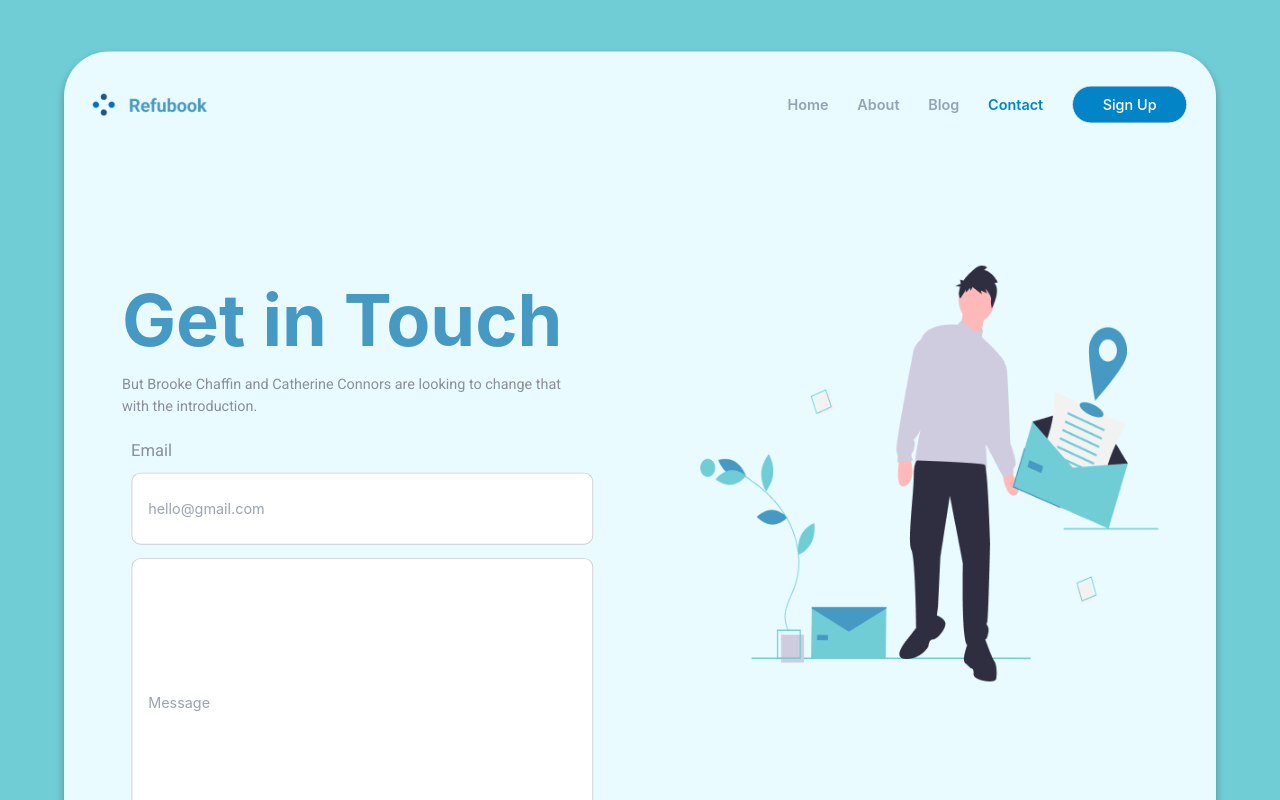
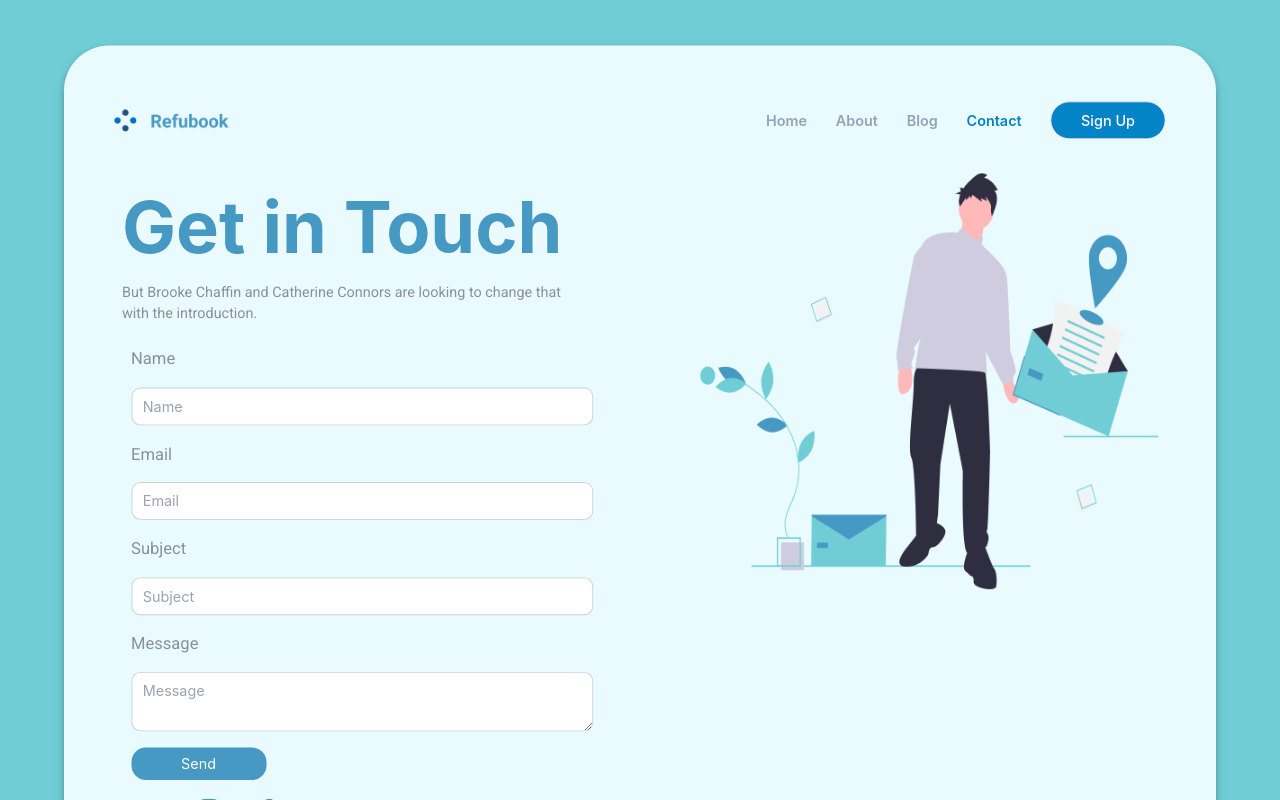
Before and after one commit to Hala-AlArid/RefuBook, a React (Create React App) app: page /contact in a window 1280 px wide. Shown: the top 800 px of the page. Built offline with nearby package versions, Linux system fonts and the light colour scheme.

Commit message:
Added Contact By Email Form

```diff
--- a/package.json
+++ b/package.json
@@ -7,6 +7,7 @@
     "@testing-library/jest-dom": "^5.16.4",
     "@testing-library/react": "^13.0.1",
     "@testing-library/user-event": "^14.1.1",
+    "emailjs-com": "^3.2.0",
     "firebase": "^9.15.0",
     "flowbite": "^1.5.5",
     "flowbite-react": "^0.3.7",
--- a/src/components/ContactForm/ContactForm.css
+++ b/src/components/ContactForm/ContactForm.css
@@ -14,6 +14,7 @@
   color: #8b8f9c;
   display: flex;
   width: 80%;
+  margin: 0;
 }
 .Content form h3 {
   color: #8b8f9c;
@@ -26,29 +27,14 @@
   align-items: baseline;
 }
 #email,
-#message {
+#message, #name, #subject {
   border: 0.5px solid;
   border-radius: 10px;
   border-color: #8b8f9c6b;
   width: 80%;
   margin: 10px;
 }
-#email {
-  height: 10vh;
-}
-#message {
-  height: 40vh;
-  margin-top: 5px;
-}
-#submit {
-  background-color: #4699c2;
-  color: white;
-  width: 18vh;
-  height: 5vh;
-  border-radius: 40px;
-  margin-bottom: 10px;
-  margin-top: 15px;
-}
+
 .IconsList {
   display: flex;
   flex-flow: row wrap;
@@ -73,12 +59,15 @@
     flex-direction: column;
     justify-content: center;
     align-items: center;
+    text-align: center;
   }
   .Content h1 {
     font-size: 5vh;
   }
   .Content h3 {
     text-align: center;
+    margin: 0;
+    width: 100%;
   }
   #form {
     justify-content: center;
--- a/src/components/ContactForm/ContactForm.js
+++ b/src/components/ContactForm/ContactForm.js
@@ -1,15 +1,30 @@
 import React from 'react';
 import { BsTwitter, BsInstagram} from "react-icons/bs";
 import { FaFacebookF } from "react-icons/fa";
+import emailjs from "emailjs-com";
 import NavBar from "../NavBar/NavBar";
 import Img from './FormImg.png';
 import './ContactForm.css';
 
-function ContactForm() {
+
+export function SendEmail (e){
+  e.preventDefault();
+
+    emailjs.sendForm ('service_g6dc96u', 'template_uizz26h', e.target, 'RE3pTEL2pqWmaER1F')
+      .then((result) => {
+          console.log(result.text);
+          window.alert("Your Message was successfully sent to Refubook Team!")
+      }, (error) => {
+          console.log(error.text);
+      });
+      e.target.reset()
+};
+
+export function ContactForm() {
   return (
-    <div className="FormBody bg-[#e9fbff] flex flex-col gap-14 justify-center items-center">
+    <div className="FormBody bg-[#e9fbff] p-6 flex flex-col justify-center items-center">
       <NavBar/>
-      <div className="Content flex justify-center mt-16">
+      <div className="Content flex justify-center ">
         <div>
         <h1>Get in Touch</h1>
         <h3>
@@ -17,11 +32,17 @@ function ContactForm() {
           with the introduction.
         </h3>
         <br />
-        <form id="form">
+        <form id="form" onSubmit={SendEmail} className='grid gap-y-2'>
+          <h3>Name</h3>
+          <input name="name" id="name" type="text" placeholder="Name" className='pl-3 pt-2 pb-2 rounded-xl'/>
           <h3>Email</h3>
-          <input id="email" type="text" placeholder="    hello@gmail.com" />
-          <input id="message" type="text" placeholder="    Message" />
-          <input id="submit" type="submit" value="Send" />
+          <input name="email" id="email" type="text" placeholder="Email" className='pl-3 pt-2 pb-2 rounded-xl'/>
+          <h3>Subject</h3>
+          <input name="subject" id='subject' type="text" placeholder='Subject' className='pl-3 pt-2 pb-2 rounded-xl'/>
+          <h3>Message</h3>
+          <textarea name="message" id="message" type="text" placeholder='Message' className='pl-3 pt-2 pb-2 rounded-xl'/>
+          <button id="submit" type="submit" value="Send message"
+          className='bg-[#4699c2] w-[150px] text-white border-2 border-[#4699c2] rounded-2xl p-1  hover:text-[#4699c2] hover:bg-white'>Send</button >
         </form>
         <div className="IconsList">
           <BsTwitter className="Icon" />
@@ -34,4 +55,3 @@ function ContactForm() {
     </div>
   );
 }
-export default ContactForm;
--- a/src/components/Features/Features.js
+++ b/src/components/Features/Features.js
@@ -1,6 +1,6 @@
 import React from 'react';
 // import Carousel from 'flowbite/src/components/carousel';
-import Carousel from "react-elastic-carousel";
+import Carousel from 'react-elastic-carousel';
 import { MdStars } from 'react-icons/md';
 // import logo from '../../../logo512.png';
 import bg from "../../images/features.png"
--- a/src/pages/Contact/Contact.js
+++ b/src/pages/Contact/Contact.js
@@ -1,11 +1,12 @@
 import React from 'react';
-import ContactForm from '../../components/ContactForm/ContactForm';
+import { ContactForm } from '../../components/ContactForm/ContactForm';
 import './Contact.css';
 
 function Contact() {
   return (
     <div className='bg-[#70CDD6]'>
       <ContactForm />
+
     </div>
   );
 }
```
Also changed, not shown: 2 other files (tests, documents, lock files or other folders).
